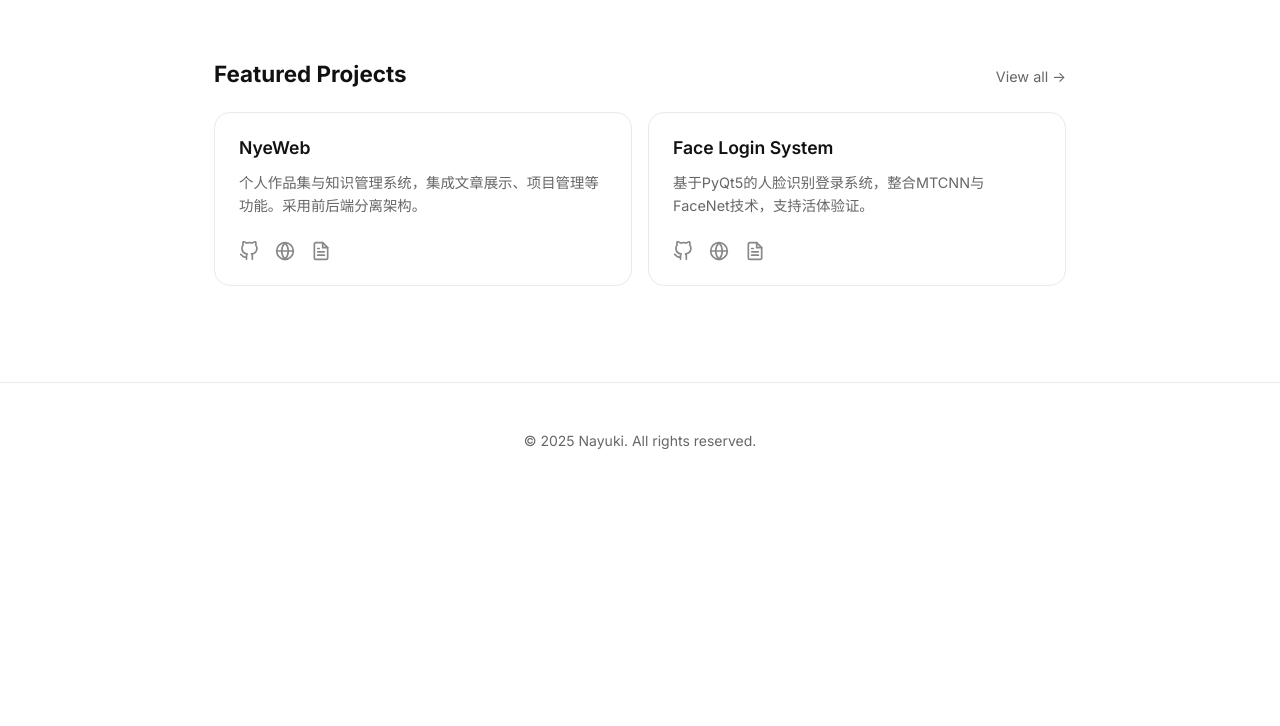
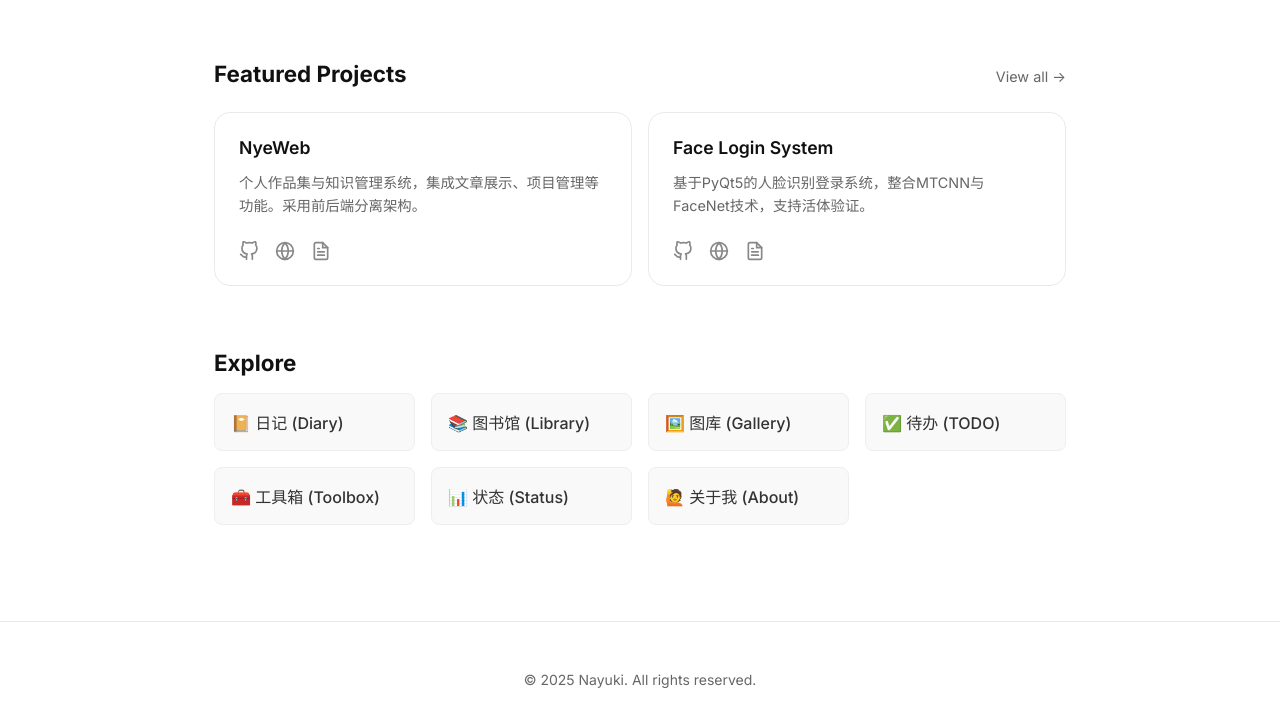
Before and after one commit to NayukiChiba/NayukiBlog, an Astro site in the folder frontend/: page / in a window 1280 px wide. Shown: the part 797-1523 px from the top of the page. Before the commit the page ends 1296 px from the top, so only its background shows below. Built offline with nearby package versions, Linux system fonts and the light colour scheme; Astro itself is replaced by a stand-in of ours.

Commit message:
feat: 加上Explore部分

```diff
--- a/frontend/src/pages/index.astro
+++ b/frontend/src/pages/index.astro
@@ -58,7 +58,7 @@ const projects = [
     <section class="section-block">
       <div class="section-header">
         <h2 class="section-title">Latest Posts</h2>
-        <a href="/posts" class="view-all">View all →</a>
+        <a href="/articles" class="view-all">View all →</a>
       </div>
       <div class="post-list">
         {posts.map((post: any) => (
@@ -77,6 +77,20 @@ const projects = [
         {projects.map(project => (
           <ProjectCard {...project} />
         ))}
+      </div>
+    </section>
+
+    <!-- Explore / Navigation -->
+    <section class="section-block">
+      <h2 class="section-title" style="margin-bottom: 1rem;">Explore</h2>
+      <div class="nav-grid">
+        <a href="/diary" class="nav-card">📔 日记 (Diary)</a>
+        <a href="/library" class="nav-card">📚 图书馆 (Library)</a>
+        <a href="/gallery" class="nav-card">🖼️ 图库 (Gallery)</a>
+        <a href="/todo" class="nav-card">✅ 待办 (TODO)</a>
+        <a href="/toolbox" class="nav-card">🧰 工具箱 (Toolbox)</a>
+        <a href="/status" class="nav-card">📊 状态 (Status)</a>
+        <a href="/about" class="nav-card">🙋 关于我 (About)</a>
       </div>
     </section>
 
@@ -167,9 +181,36 @@ const projects = [
     gap: 1rem;
   }
 
+  /* Navigation Grid */
+  .nav-grid {
+    display: grid;
+    grid-template-columns: repeat(2, 1fr);
+    gap: 1rem;
+  }
+
+  .nav-card {
+    display: block;
+    padding: 1rem;
+    background: #f9f9f9;
+    border-radius: 8px;
+    text-decoration: none;
+    color: #333;
+    font-weight: 500;
+    transition: background 0.2s;
+    border: 1px solid #eee;
+  }
+
+  .nav-card:hover {
+    background: #f0f0f0;
+    border-color: #ddd;
+  }
+
   @media (min-width: 640px) {
     .project-grid {
       grid-template-columns: repeat(2, 1fr);
     }
+    .nav-grid {
+      grid-template-columns: repeat(4, 1fr);
+    }
   }
 </style>
```
